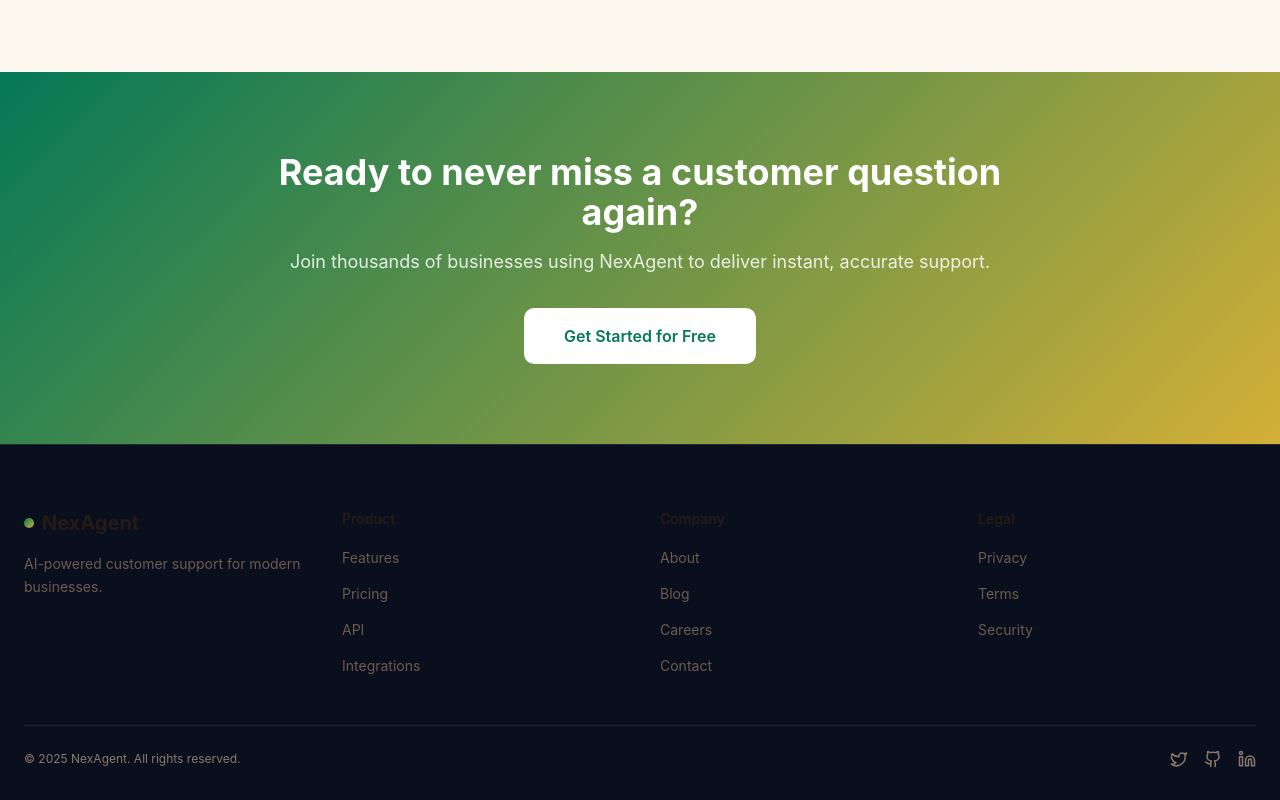
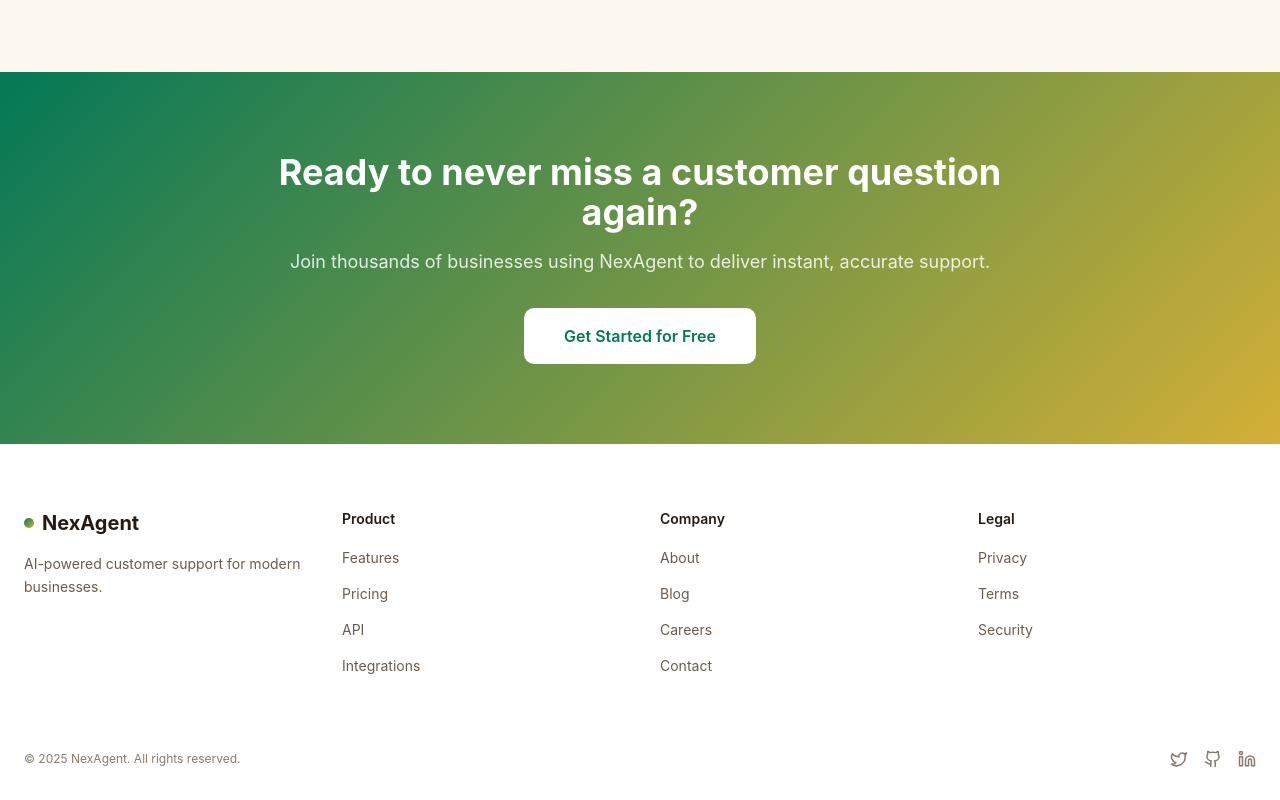
Before and after one commit to Oluwashiji/NexAgent, a React (Vite) app in the folder NEX AGENT ZIP/app/: page / in a window 1280 px wide. Shown: the part 3307-4107 px from the top of the page. Built offline with nearby package versions, Linux system fonts and the light colour scheme.

Commit message:
Change footer background color from dark to white

```diff
--- a/NEX AGENT ZIP/app/src/components/Footer.tsx
+++ b/NEX AGENT ZIP/app/src/components/Footer.tsx
@@ -7,7 +7,7 @@ const LEGAL_LINKS = ['Privacy', 'Terms', 'Security']
 
 export default function Footer() {
   return (
-    <footer className="bg-[#0A0F1E] border-t border-white/10">
+    <footer className="bg-white border-t border-white/10">
       <div className="max-w-[1280px] mx-auto px-6 pt-16 pb-8">
         <div className="grid grid-cols-1 sm:grid-cols-2 lg:grid-cols-4 gap-10">
           {/* Logo + Description */}
```
